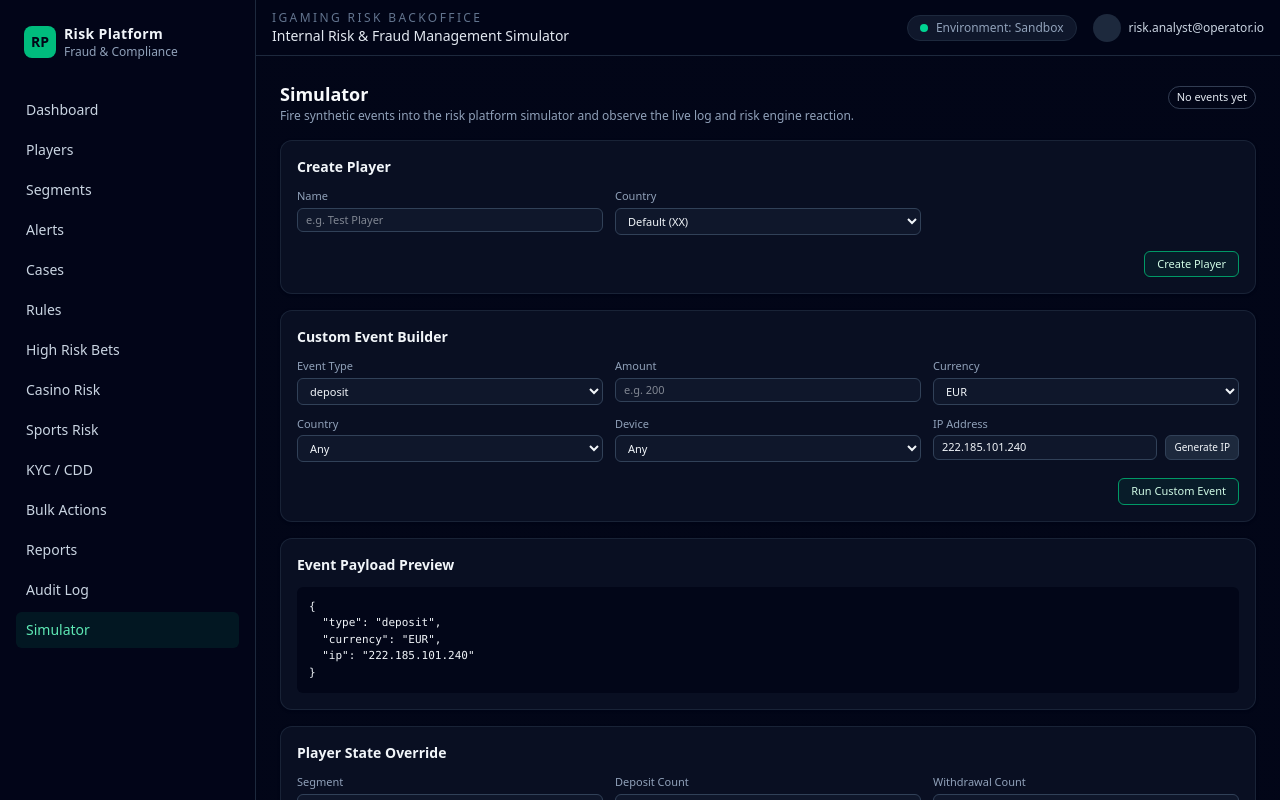
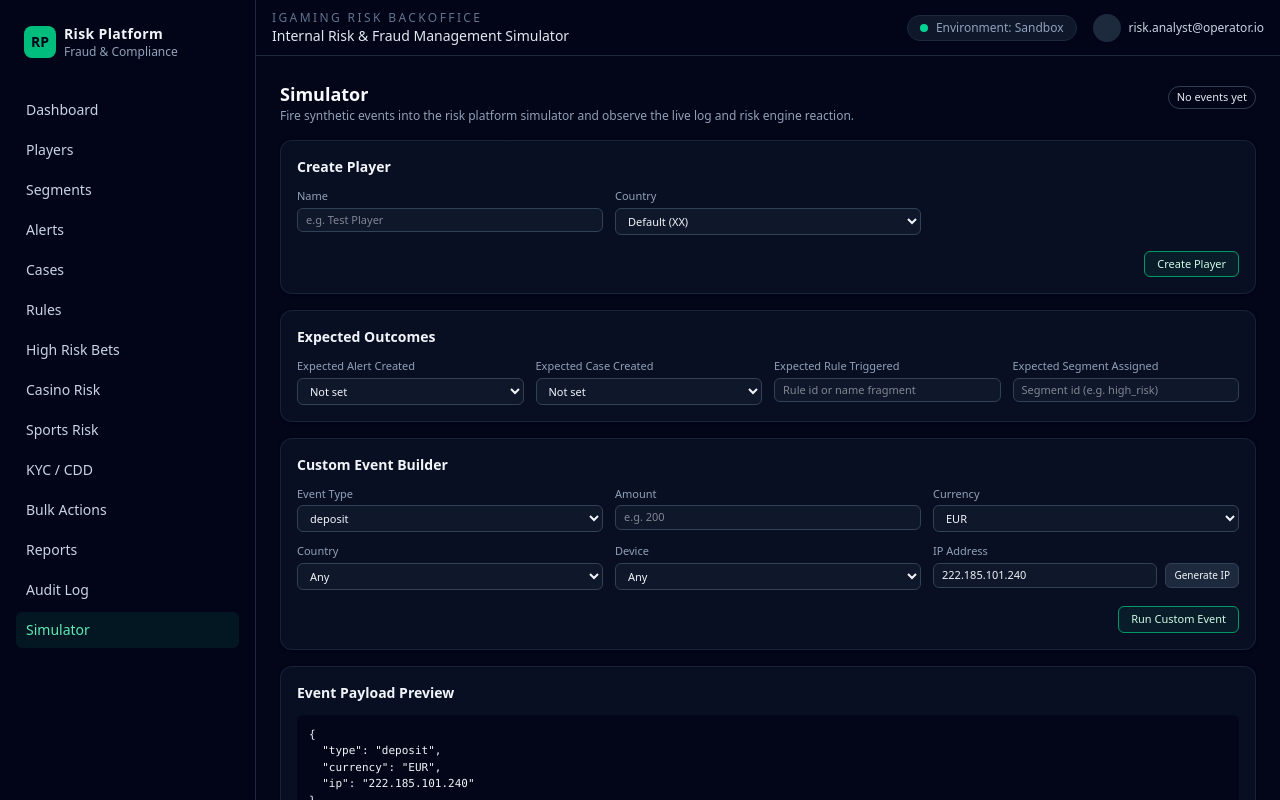
Before and after one commit to ptsportsbookcom-sudo/risk-platform-simulator, a Next.js app: page /simulator in a window 1280 px wide. Shown: the top 800 px of the page. Built offline with nearby package versions, Linux system fonts and the light colour scheme.

Commit message:
add simulator scenario validation

```diff
--- a/app/simulator/page.tsx
+++ b/app/simulator/page.tsx
@@ -126,6 +126,16 @@ export default function SimulatorPage() {
     null,
   );
   const [isRunningScenario, setIsRunningScenario] = useState<boolean>(false);
+  const [expectedAlert, setExpectedAlert] = useState<"" | "yes" | "no">("");
+  const [expectedCase, setExpectedCase] = useState<"" | "yes" | "no">("");
+  const [expectedRule, setExpectedRule] = useState<string>("");
+  const [expectedSegment, setExpectedSegment] = useState<string>("");
+  const [validationResult, setValidationResult] = useState<{
+    alertMatch?: boolean;
+    caseMatch?: boolean;
+    ruleMatch?: boolean;
+    segmentMatch?: boolean;
+  }>({});
 
   const showAmount =
     customType === "deposit" ||
@@ -142,6 +152,58 @@ export default function SimulatorPage() {
   const showProduct = customType === "place_bet";
   const isSportsbook = customType === "place_bet" && customProduct === "sportsbook";
   const isCasino = customType === "place_bet" && customProduct === "casino";
+
+  function validateScenario(result: ProcessEventResult | null) {
+    if (!result) {
+      setValidationResult({});
+      return;
+    }
+
+    const actualAlertCreated = result.newAlerts.length > 0;
+    const actualCaseCreated = result.newCases.length > 0;
+
+    const alertMatch =
+      expectedAlert === ""
+        ? undefined
+        : expectedAlert === "yes"
+          ? actualAlertCreated
+          : !actualAlertCreated;
+
+    const caseMatch =
+      expectedCase === ""
+        ? undefined
+        : expectedCase === "yes"
+          ? actualCaseCreated
+          : !actualCaseCreated;
+
+    let ruleMatch: boolean | undefined;
+    const trimmedRule = expectedRule.trim();
+    if (trimmedRule.length > 0) {
+      const lower = trimmedRule.toLowerCase();
+      ruleMatch = result.triggeredRules.some((r) => {
+        if (r.ruleId.toLowerCase().includes(lower)) return true;
+        const desc = r.description?.toLowerCase() ?? "";
+        return desc.includes(lower);
+      });
+    }
+
+    let segmentMatch: boolean | undefined;
+    const trimmedSegment = expectedSegment.trim();
+    if (trimmedSegment.length > 0) {
+      const playerState = result.state.players[DEFAULT_PLAYER_ID];
+      const segments = playerState?.segments ?? [];
+      segmentMatch = segments.some((s) =>
+        s.toLowerCase().includes(trimmedSegment.toLowerCase()),
+      );
+    }
+
+    setValidationResult({
+      alertMatch,
+      caseMatch,
+      ruleMatch,
+      segmentMatch,
+    });
+  }
 
   function appendResultToLog(result: ProcessEventResult) {
     const engineEvents = result.state.events;
@@ -263,6 +325,7 @@ export default function SimulatorPage() {
 
     appendResultToLog(result);
     setLastResult(result);
+    validateScenario(result);
   }
 
   function runCustomEvent() {
@@ -364,6 +427,7 @@ export default function SimulatorPage() {
 
     appendResultToLog(result);
     setLastResult(result);
+    validateScenario(result);
   }
 
   function handleCreatePlayer() {
@@ -490,6 +554,7 @@ export default function SimulatorPage() {
 
       if (last) {
         setLastResult(last);
+        validateScenario(last);
       }
 
       setScenarios((prev) =>
@@ -575,6 +640,65 @@ export default function SimulatorPage() {
           >
             Create Player
           </button>
+        </div>
+      </Card>
+
+      <Card title="Expected Outcomes">
+        <div className="grid gap-3 text-xs md:grid-cols-4">
+          <div className="space-y-1">
+            <label className="block text-[11px] text-slate-400">
+              Expected Alert Created
+            </label>
+            <select
+              className="w-full rounded-md border border-slate-700 bg-slate-900 px-2 py-1 text-[11px] text-slate-100 outline-none focus:border-emerald-500"
+              value={expectedAlert}
+              onChange={(e) =>
+                setExpectedAlert(e.target.value as "" | "yes" | "no")
+              }
+            >
+              <option value="">Not set</option>
+              <option value="yes">Yes</option>
+              <option value="no">No</option>
+            </select>
+          </div>
+          <div className="space-y-1">
+            <label className="block text-[11px] text-slate-400">
+              Expected Case Created
+            </label>
+            <select
+              className="w-full rounded-md border border-slate-700 bg-slate-900 px-2 py-1 text-[11px] text-slate-100 outline-none focus:border-emerald-500"
+              value={expectedCase}
+              onChange={(e) =>
+                setExpectedCase(e.target.value as "" | "yes" | "no")
+              }
+            >
+              <option value="">Not set</option>
+              <option value="yes">Yes</option>
+              <option value="no">No</option>
+            </select>
+          </div>
+          <div className="space-y-1">
+            <label className="block text-[11px] text-slate-400">
+              Expected Rule Triggered
+            </label>
+            <input
+              className="w-full rounded-md border border-slate-700 bg-slate-900 px-2 py-1 text-[11px] text-slate-100 outline-none focus:border-emerald-500"
+              value={expectedRule}
+              onChange={(e) => setExpectedRule(e.target.value)}
+              placeholder="Rule id or name fragment"
+            />
+          </div>
+          <div className="space-y-1">
+            <label className="block text-[11px] text-slate-400">
+              Expected Segment Assigned
+            </label>
+            <input
+              className="w-full rounded-md border border-slate-700 bg-slate-900 px-2 py-1 text-[11px] text-slate-100 outline-none focus:border-emerald-500"
+              value={expectedSegment}
+              onChange={(e) => setExpectedSegment(e.target.value)}
+              placeholder="Segment id (e.g. high_risk)"
+            />
+          </div>
         </div>
       </Card>
 
@@ -1248,6 +1372,93 @@ export default function SimulatorPage() {
           </div>
         </div>
       </Card>
+
+      <Card
+        title="Scenario Validation"
+        description="Comparison between expected outcomes and actual simulator results."
+      >
+        {!lastResult ? (
+          <p className="text-xs text-slate-400">
+            Define expected outcomes above and run a simulator event or scenario
+            to see validation results.
+          </p>
+        ) : (
+          <div className="grid gap-2 text-xs md:grid-cols-2">
+            <div className="flex items-center justify-between rounded-md border border-slate-800 bg-slate-900/60 px-3 py-2">
+              <span className="text-slate-400">Alert Created</span>
+              <span
+                className={
+                  validationResult.alertMatch === undefined
+                    ? "font-mono text-[11px] text-slate-400"
+                    : validationResult.alertMatch
+                      ? "font-mono text-[11px] text-emerald-300"
+                      : "font-mono text-[11px] text-red-300"
+                }
+              >
+                {validationResult.alertMatch === undefined
+                  ? "Not set"
+                  : validationResult.alertMatch
+                    ? "PASS"
+                    : "FAIL"}
+              </span>
+            </div>
+            <div className="flex items-center justify-between rounded-md border border-slate-800 bg-slate-900/60 px-3 py-2">
+              <span className="text-slate-400">Case Created</span>
+              <span
+                className={
+                  validationResult.caseMatch === undefined
+                    ? "font-mono text-[11px] text-slate-400"
+                    : validationResult.caseMatch
+                      ? "font-mono text-[11px] text-emerald-300"
+                      : "font-mono text-[11px] text-red-300"
+                }
+              >
+                {validationResult.caseMatch === undefined
+                  ? "Not set"
+                  : validationResult.caseMatch
+                    ? "PASS"
+                    : "FAIL"}
+              </span>
+            </div>
+            <div className="flex items-center justify-between rounded-md border border-slate-800 bg-slate-900/60 px-3 py-2">
+              <span className="text-slate-400">Rule Triggered</span>
+              <span
+                className={
+                  validationResult.ruleMatch === undefined
+                    ? "font-mono text-[11px] text-slate-400"
+                    : validationResult.ruleMatch
+                      ? "font-mono text-[11px] text-emerald-300"
+                      : "font-mono text-[11px] text-red-300"
+                }
+              >
+                {validationResult.ruleMatch === undefined
+                  ? "Not set"
+                  : validationResult.ruleMatch
+                    ? "PASS"
+                    : "FAIL"}
+              </span>
+            </div>
+            <div className="flex items-center justify-between rounded-md border border-slate-800 bg-slate-900/60 px-3 py-2">
+              <span className="text-slate-400">Segment Assigned</span>
+              <span
+                className={
+                  validationResult.segmentMatch === undefined
+                    ? "font-mono text-[11px] text-slate-400"
+                    : validationResult.segmentMatch
+                      ? "font-mono text-[11px] text-emerald-300"
+                      : "font-mono text-[11px] text-red-300"
+                }
+              >
+                {validationResult.segmentMatch === undefined
+                  ? "Not set"
+                  : validationResult.segmentMatch
+                    ? "PASS"
+                    : "FAIL"}
+              </span>
+            </div>
+          </div>
+        )}
+      </Card>
     </>
   );
 }
```
